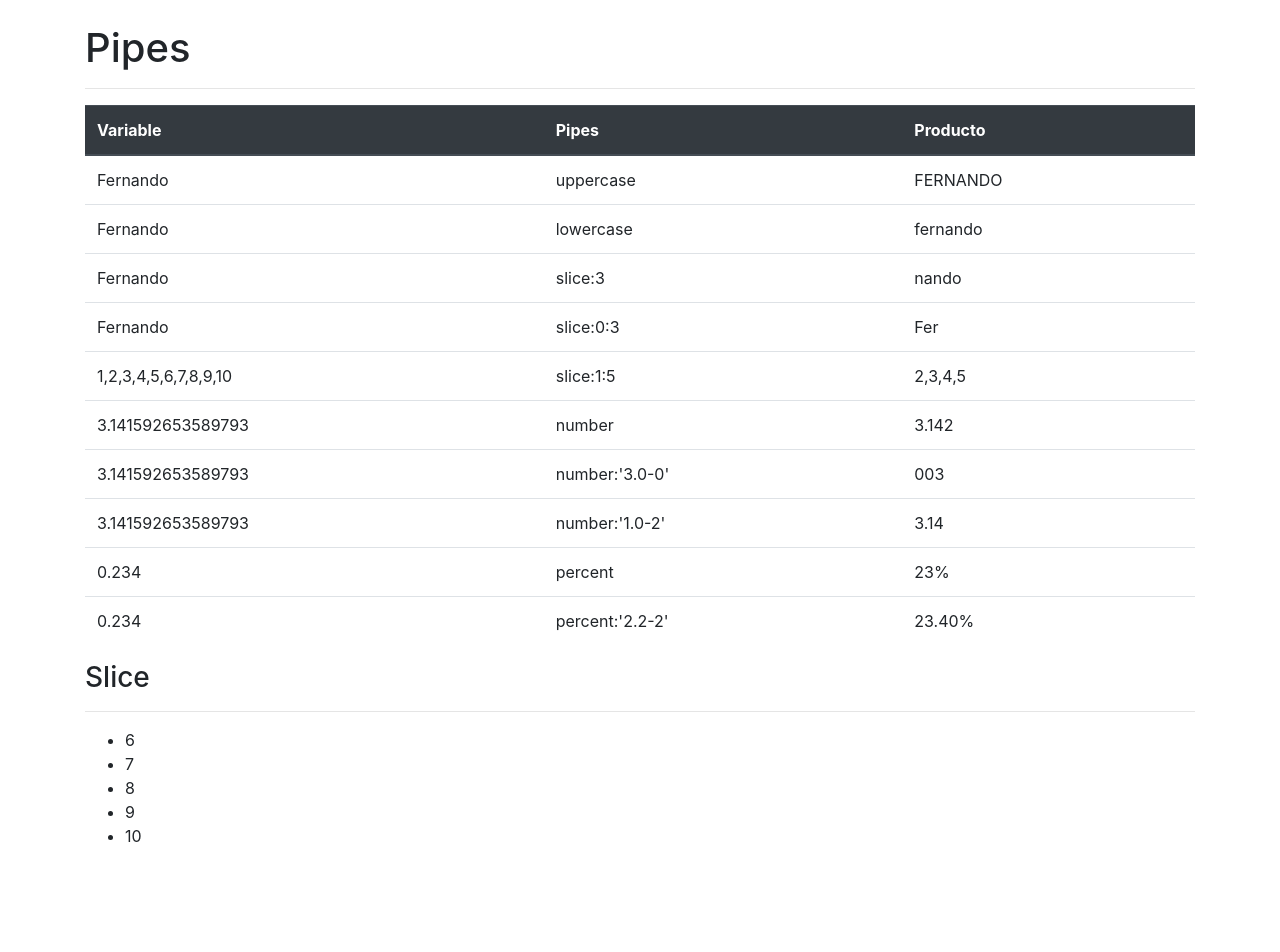
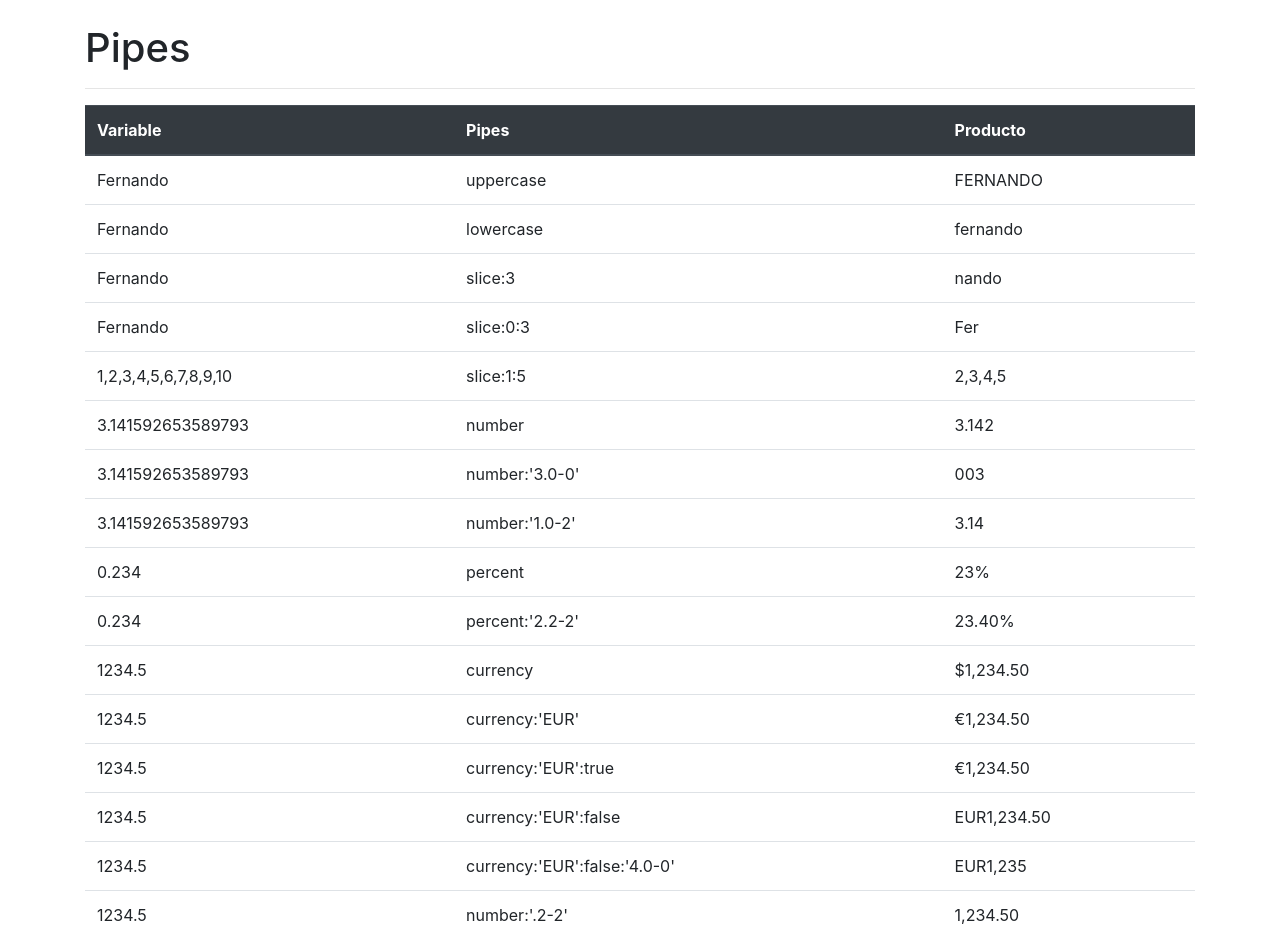
Before and after one commit to JaviLzn/CursoAngular-03-pipes, an Angular app: page / in a window 1280 px wide. Shown: the top 952 px of the page. Before the commit the page ends 864 px from the top, so only its background shows below. Built offline with nearby package versions, Linux system fonts and the light colour scheme.

Commit message:
Pipe currency

```diff
--- a/src/app/app.component.html
+++ b/src/app/app.component.html
@@ -61,6 +61,36 @@
                 <td>percent:'2.2-2'</td>
                 <td>{{ a | percent:'2.2-2' }} </td>
             </tr>
+            <tr>
+                <td>{{ salario }}</td>
+                <td>currency </td>
+                <td>{{ salario | currency }} </td>
+            </tr>
+            <tr>
+                <td>{{ salario }}</td>
+                <td>currency:'EUR' </td>
+                <td>{{ salario | currency:'EUR' }} </td>
+            </tr>
+            <tr>
+                <td>{{ salario }}</td>
+                <td>currency:'EUR':true </td>
+                <td>{{ salario | currency:'EUR':true }} </td>
+            </tr>
+            <tr>
+                <td>{{ salario }}</td>
+                <td>currency:'EUR':false </td>
+                <td>{{ salario | currency:'EUR':false }} </td>
+            </tr>
+            <tr>
+                <td>{{ salario }}</td>
+                <td>currency:'EUR':false:'4.0-0' </td>
+                <td>{{ salario | currency:'EUR':false:'4.0-0' }} </td>
+            </tr>
+            <tr>
+                <td>{{ salario }}</td>
+                <td>number:'.2-2' </td>
+                <td>{{ salario | number:'.2-2' }} </td>
+            </tr>
         </tbody>
     </table>
 
--- a/src/app/app.component.ts
+++ b/src/app/app.component.ts
@@ -13,4 +13,6 @@
 
  a = 0.234;
 
+ salario = 1234.5;
+
 }
```
